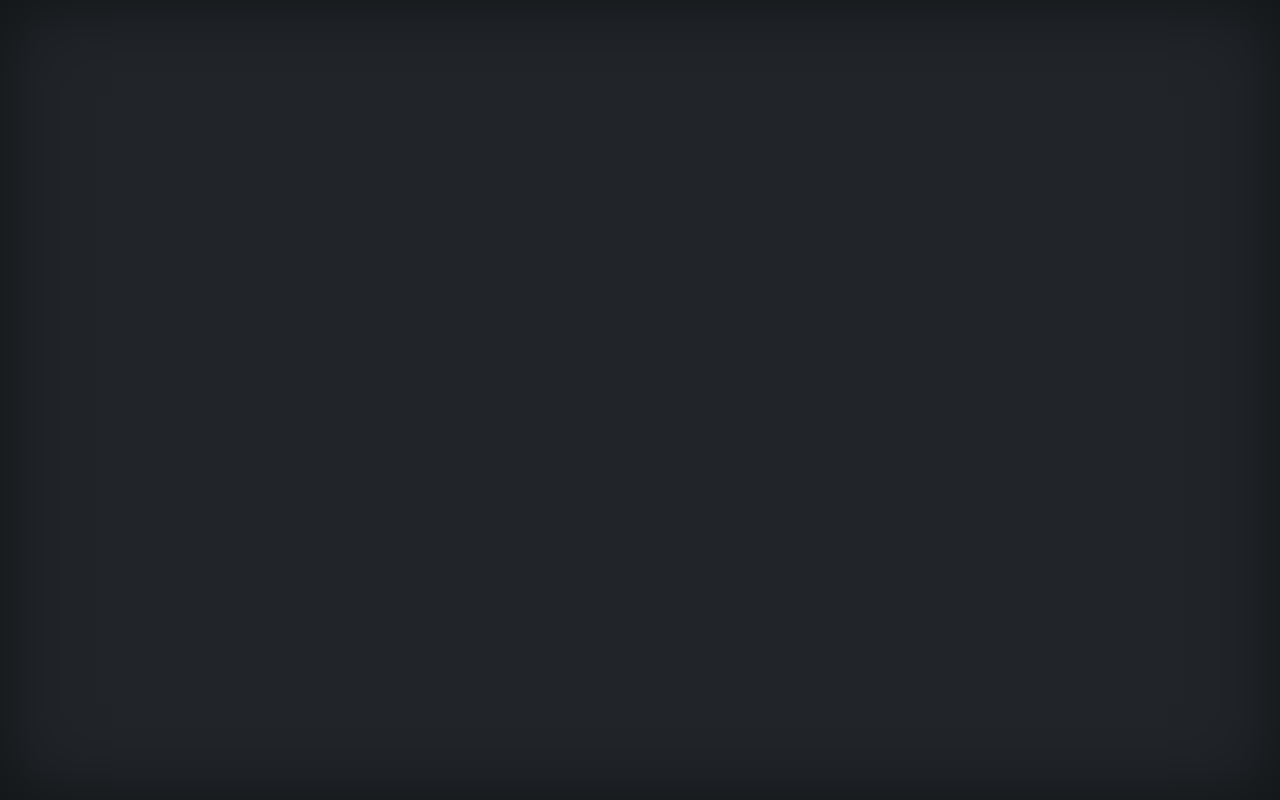
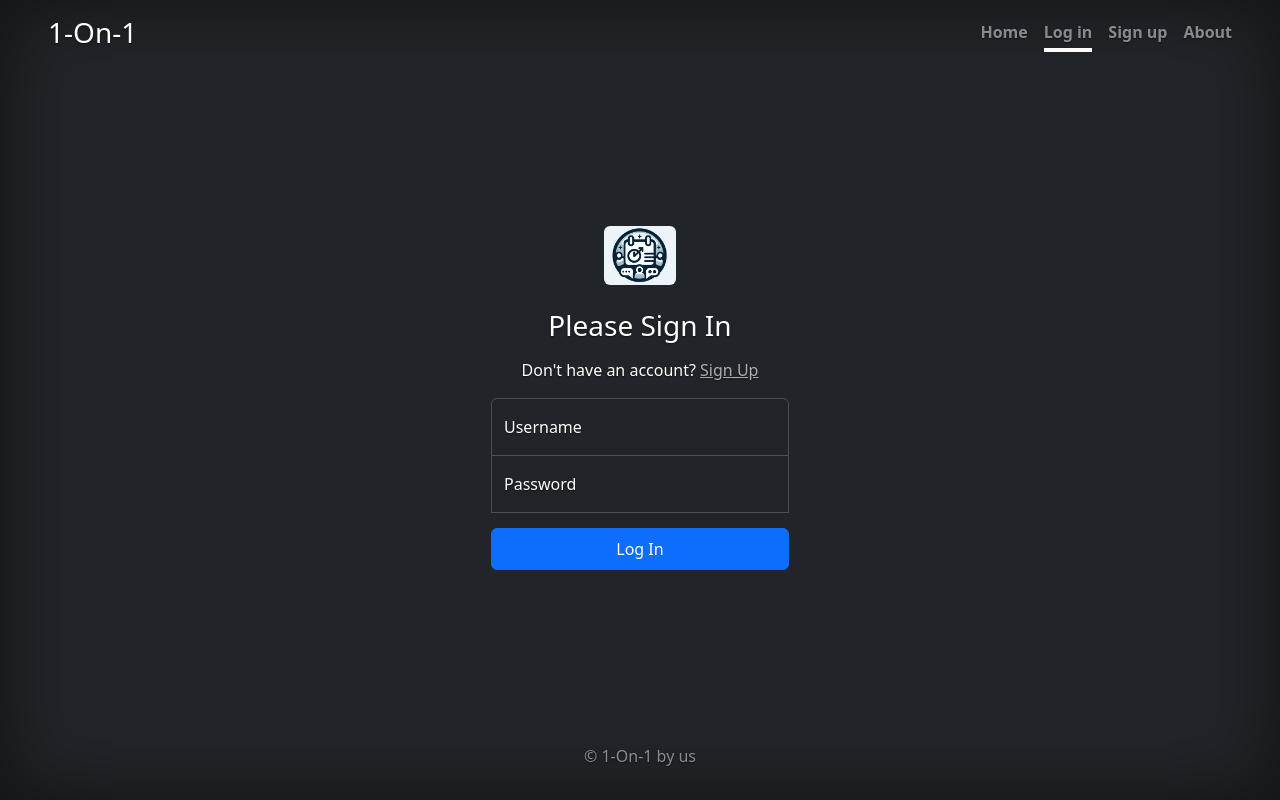
Before and after one commit to robertzhao5/OneOnOne, a React (Create React App) app in the folder P3/frontend/1on1-fe/: page /login in a window 1280 px wide. Before the commit this address had no page. Built offline with nearby package versions, Linux system fonts and the light colour scheme.

Commit message:
navigation and login

```diff
--- a/P3/frontend/1on1-fe/src/App.js
+++ b/P3/frontend/1on1-fe/src/App.js
@@ -7,6 +7,7 @@ import React, { useEffect } from 'react';
 import { BrowserRouter as Router, Routes, Route } from "react-router-dom";
 import LandingPage from './components/cover/landing/LandingPage';
 import SignupPage from "./components/cover/SignupPage";
+import LoginPage from "./components/cover/LoginPage";
 
 
 function App() {
@@ -22,6 +23,7 @@ function App() {
             <Routes>
                 <Route path="/" element={<LandingPage/>}/>
                 <Route path="/signup" element={<SignupPage/>}/>
+                <Route path="/login" element={<LoginPage/>}/>
             </Routes>
         </Router>
     );
--- a/P3/frontend/1on1-fe/src/components/cover/CoverFooter.jsx
+++ b/P3/frontend/1on1-fe/src/components/cover/CoverFooter.jsx
@@ -4,7 +4,7 @@ import React from 'react';
 function Footer() {
     return (
         <footer className="mt-auto text-white-50">
-            <p className="text-white-50"> 1-On-1 by us </p>
+            <p className="text-white-50">&copy; 1-On-1 by us </p>
         </footer>
     );
 }
--- a/P3/frontend/1on1-fe/src/components/cover/LoginPage.jsx
+++ b/P3/frontend/1on1-fe/src/components/cover/LoginPage.jsx
@@ -1,7 +1,29 @@
-import React from 'react';
+import React, {useEffect} from 'react';
+import LoginForm from "./forms/LoginForm";
+import CoverHeader from "./CoverHeader";
+import Footer from "./CoverFooter";
+import '../../styles/login.css'
+
 
 function LoginPage() {
+        useEffect(() => {
+        // add bootstrap classes to body on mount
+        document.body.classList.add("d-flex", "h-100", "text-center", "text-bg-dark");
+        // remove bt classes on unmount
+        return () => {
+            document.body.classList.remove("d-flex", "h-100", "text-center", "text-bg-dark");
+        }
+    }, []); // empty dep so effect runs only once on mount
 
+    return (
+        <div className="cover-container d-flex w-100 h-100 p-3 mx-auto flex-column">
+            <CoverHeader/>
+            <main className="form-login form-signup w-100 m-auto">
+                <LoginForm/>
+            </main>
+            <Footer/>
+        </div>
+    );
 }
 
 export default LoginPage;
--- /dev/null
+++ b/P3/frontend/1on1-fe/src/components/cover/forms/LoginForm.jsx
@@ -0,0 +1,69 @@
+import React, {useState} from "react";
+import { Link } from 'react-router-dom';
+import logo from '../../../assets/images/logo.png';
+import axios from "axios";
+
+
+function LoginForm() {
+    const [userData, setUserData] = useState({
+        username: '',
+        password: '',
+    });
+
+    const handleChange = e => {
+        const {name, value} = e.target;
+        setUserData(prevState => ({
+            ...prevState,
+            [name]: value
+        }));
+    };
+
+    const handleSubmit = async (e) => {
+        e.preventDefault();
+        try {
+            const response = await axios.post('/api/register/', userData)
+            console.log('Logged in', response.data);
+        } catch (error) {
+            console.error('Login Error', error.response.data);
+        }
+    };
+
+    return (
+        <form onSubmit={handleSubmit}>
+            <img className="mb-4 rounded" src={logo} alt="" width="72" height="59"/>
+            <h1 className="h3 mb-3 fw-normal">Please Sign In</h1>
+
+            <p>Don't have an account? <Link to="/signup" className="text-body-secondary">Sign
+                Up</Link></p>
+
+            <div className="form-floating mt-3">
+                <input
+                    className="form-control"
+                    id="floatingUsername"
+                    type="text"
+                    value={userData.username}
+                    onChange={handleChange}
+                    placeholder="username"
+                    required
+                />
+                <label htmlFor="floatingUsername">Username</label>
+            </div>
+
+            <div className="form-floating mb-3">
+                <input
+                    className="form-control"
+                    id="floatingPassword"
+                    type="password"
+                    value={userData.password}
+                    onChange={handleChange}
+                    placeholder="Password"
+                />
+                <label htmlFor="floatingPassword">Password</label>
+            </div>
+
+            <button className="btn btn-primary w-100 py-2" type="submit">Log In</button>
+        </form>
+    );
+}
+
+export default LoginForm;
--- a/P3/frontend/1on1-fe/src/components/cover/forms/RegistrationForm.jsx
+++ b/P3/frontend/1on1-fe/src/components/cover/forms/RegistrationForm.jsx
@@ -36,18 +36,44 @@ function RegistrationForm() {
             <img className="mb-4 rounded" src={logo} alt="" width="72" height="59"/>
             <h1 className="h3 mb-3 fw-normal">Create your account</h1>
 
-            <p>Already have an account? <Link to="/login" className="text-body-secondary">Log In</Link></p>
+            <p>Already have an account? <Link to="/login" className="text-body-secondary">Log
+                In</Link></p>
 
             <div className="form-floating mt-3">
                 <input
                     className="form-control"
-                    id="floatingName"
+                    id="floatingUsername"
                     type="text"
-                    value={userData.name}
+                    value={userData.username}
                     onChange={handleChange}
-                    placeholder="John Doe"
+                    placeholder="username"
+                    required
                 />
-                <label htmlFor="floatingName">Name</label>
+                <label htmlFor="floatingUsername">Username</label>
+            </div>
+
+            <div className="form-floating">
+                <input
+                    className="form-control"
+                    id="floatingFirst"
+                    type="text"
+                    value={userData.first_name}
+                    onChange={handleChange}
+                    placeholder="John"
+                />
+                <label htmlFor="floatingFirst">First Name</label>
+            </div>
+
+            <div className="form-floating">
+                <input
+                    className="form-control"
+                    id="floatingLast"
+                    type="text"
+                    value={userData.last_name}
+                    onChange={handleChange}
+                    placeholder="Doe"
+                />
+                <label htmlFor="floatingLast">First Name</label>
             </div>
 
             <div className="form-floating">
@@ -58,6 +84,7 @@ function RegistrationForm() {
                     value={userData.email}
                     onChange={handleChange}
                     placeholder="name@example.com"
+                    required
                 />
                 <label htmlFor="floatingInput">Email address</label>
             </div>
@@ -70,6 +97,7 @@ function RegistrationForm() {
                     value={userData.password}
                     onChange={handleChange}
                     placeholder="Password"
+                    required
                 />
                 <label htmlFor="floatingPassword">Password</label>
             </div>
@@ -82,6 +110,7 @@ function RegistrationForm() {
                     value={userData.password}
                     onChange={handleChange}
                     placeholder="Confirm Password"
+                    required
                 />
                 <label htmlFor="floatingConfirmPassword">Confirm Password</label>
             </div>
@@ -89,12 +118,13 @@ function RegistrationForm() {
             <div className="form-check text-start my-3">
                 <input className="form-check-input" type="checkbox" id="termsConditions"/>
                 <label className="form-check-label" htmlFor="termsConditions">
-                    I agree to the <a href="#" className="text-white">terms and conditions</a>
+                    I agree to the <a href="#" className="text-white">terms and
+                    conditions</a>
                 </label>
             </div>
 
-            <button className="btn btn-primary w-100 py-2" type="submit">Create Account</button>
-            <p className="mt-5 mb-3 text-body-secondary">&copy; 2024</p>
+            <button className="btn btn-primary w-100 py-2" type="submit">Create Account
+            </button>
         </form>
     );
 }
```
